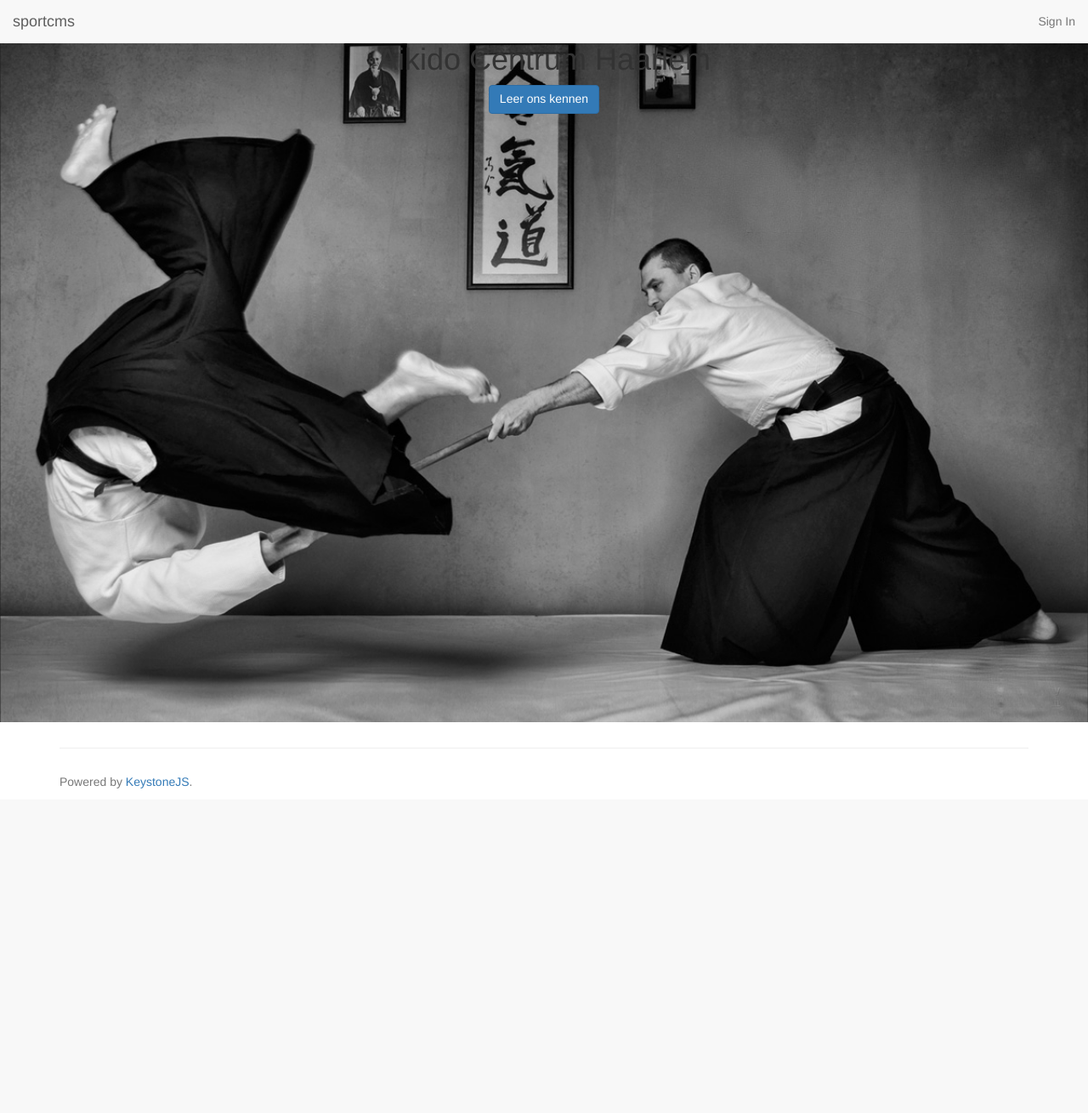
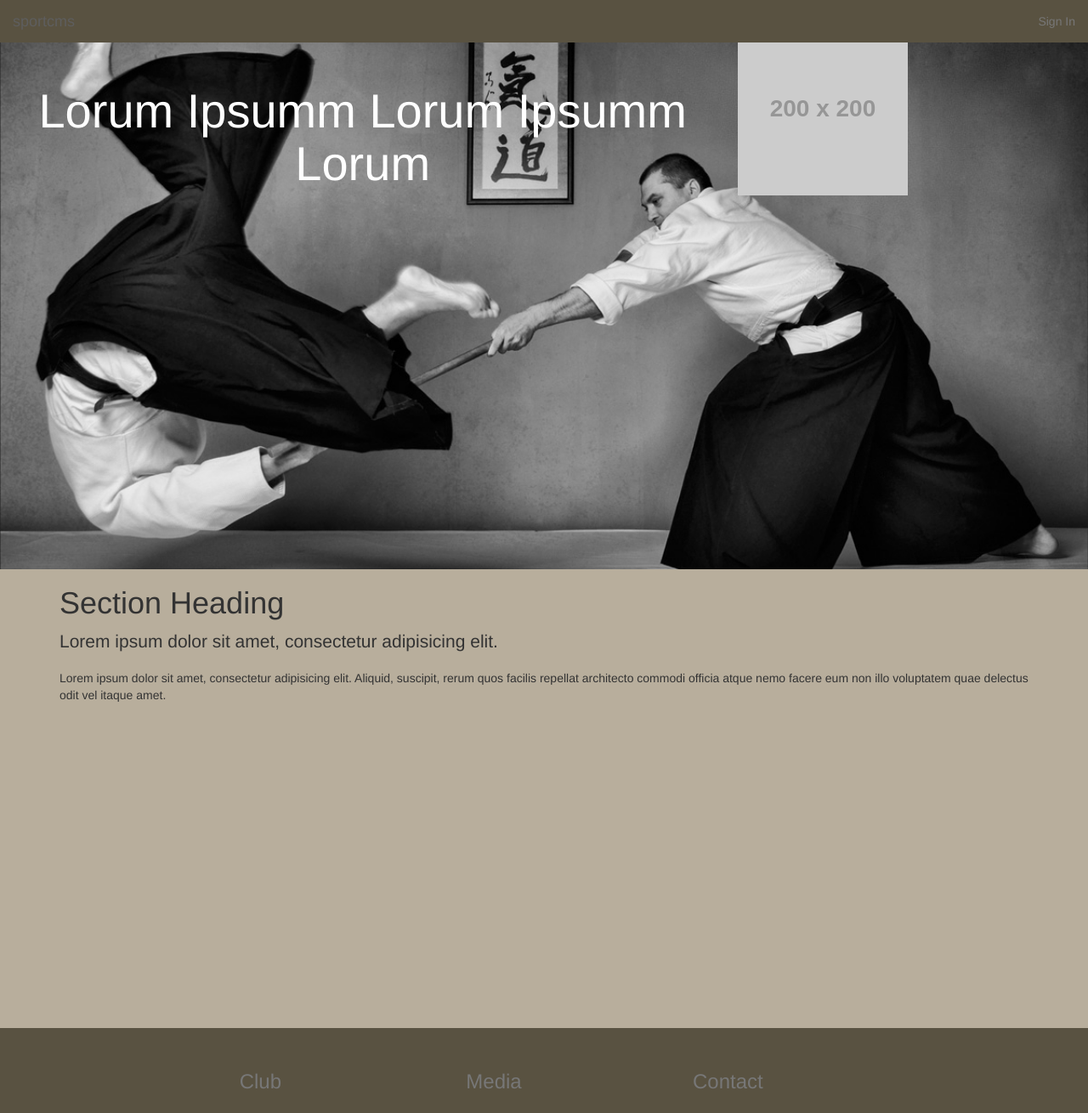
Before and after one commit to SaanGithub/aidikosports, a Node project: template templates/views/index.jade in a window 1280 px wide. Shown: the whole page at 85% size. Before the commit the page ends 928 px from the top, so only its background shows below. Run offline with Node 20 templates, Linux system fonts and the light colour scheme; the template is opened without the code that fills it, so the values that code supplies are empty; grey boxes labelled with a size stand in for pictures from a placeholder-image service; some libraries are stand-ins or nearby versions.

Commit message:
fixed landing page

```diff
--- a/public/styles/custom.css
+++ b/public/styles/custom.css
@@ -1,9 +1,56 @@
+html {
+    position: relative;
+    min-height: 100%;
+    background-color: #b8ae9c;
+}
+body {
+    margin: 0 0 100px; /* bottom = footer height */
+   background-color: #b8ae9c !important;
+}
+footer {
+    position: absolute;
+    left: 0;
+    bottom: 0;
+    height: 100px;
+    width: 100%;
+}
 header {
 
-  background: url('../images/background.jpg') no-repeat center center fixed;
+  background: url('../images/backgrounds.jpg') no-repeat center center fixed;
   -webkit-background-size: cover;
   -moz-background-size: cover;
   -o-background-size: cover;
   background-size: cover;
-  height: 100vh;
+
 }
+
+header, section {
+
+  height: 80vh;
+}
+
+.header1{
+
+color: white;
+  font-size: 4em;
+}
+.header-1{
+ padding-top: 50px
+}
+
+footer, #footer, .navbar.navbar-default.navbar-fixed-top{
+
+	background: #595241;
+}
+
+.col-half-offset{
+    margin-left:4.166666667%
+}
+
+.content{
+  opacity: 0.8;
+  background-color: #FFF;
+}
+.bordernone {
+border: 0 !important;
+}
--- a/routes/index.js
+++ b/routes/index.js
@@ -39,6 +39,7 @@ exports = module.exports = function (app) {
 	app.get('/blog/post/:post', routes.views.post);
 	app.get('/gallery', routes.views.gallery);
 	app.get('/over', routes.views.over);
+	app.get('/vragen', routes.views.vragen);
 	app.all('/contact', routes.views.contact);
 
 	// NOTE: To protect a route so that only admins can see it, use the requireUser middleware:
--- a/routes/middleware.js
+++ b/routes/middleware.js
@@ -22,7 +22,8 @@ exports.initLocals = function (req, res, next) {
 		{ label: 'Home', key: 'home', href: '/' },
 		{ label: 'Blog', key: 'blog', href: '/blog' },
 		{ label: 'Gallery', key: 'gallery', href: '/gallery' },
-		{ label: 'About', key: 'about', href: '/about' },
+		{ label: 'Over', key: 'over', href: '/over' },
+		{ label: 'Vragen', key: 'vragen', href: '/vragen' },
 		{ label: 'Contact', key: 'contact', href: '/contact' },
 	];
 	res.locals.user = req.user;
--- a/templates/layouts/default.jade
+++ b/templates/layouts/default.jade
@@ -3,107 +3,111 @@ include ../mixins/flash-messages
 doctype html
 html
 
-	//- HTML HEADER
-	head
-		meta(charset="utf-8")
-		meta(name="viewport", content="width=device-width, initial-scale=1.0")
-		meta(http-equiv="X-UA-Compatible" content="IE=edge")
+    //- HTML HEADER
+    head
+        meta(charset="utf-8")
+        meta(name="viewport", content="width=device-width, initial-scale=1.0")
+        meta(http-equiv="X-UA-Compatible" content="IE=edge")
 
-		title= title || 'sportcms'
-		link(rel="shortcut icon", href="/favicon.ico", type="image/x-icon")
-		link(rel='stylesheet', type='text/css', href='/styles/custom.css')
+        title= title || 'sportcms'
+        link(rel="shortcut icon", href="/favicon.ico", type="image/x-icon")
+        link(rel='stylesheet', type='text/css', href='/styles/custom.css')
 
-		//- Customise the stylesheet for your site by editing /public/styles/site.sass
-		link(href="/styles/site.css", rel="stylesheet")
+        //- Customise the stylesheet for your site by editing /public/styles/site.sass
+        link(href="/styles/site.css", rel="stylesheet")
 
-		//- This file provides the default styling for the KeystoneJS Content Editor
-		if user && user.canAccessKeystone
-			link(href="/keystone/styles/content/editor.min.css", rel="stylesheet")
+        //- This file provides the default styling for the KeystoneJS Content Editor
+        if user && user.canAccessKeystone
+            link(href="/keystone/styles/content/editor.min.css", rel="stylesheet")
 
-		//- HTML5 Shim and Respond.js IE8 support of HTML5 elements and media queries
-		//- Safely remove this block if you are not targeting IE8
-		//-[if lt IE 9]
-			script(src="//cdn.jsdelivr.net/html5shiv/3.7.3/html5shiv.js")
-			script(src="//cdn.jsdelivr.net/respond/1.4.2/respond.min.js")
-		//-[endif]
+        //- HTML5 Shim and Respond.js IE8 support of HTML5 elements and media queries
+        //- Safely remove this block if you are not targeting IE8
+        //-[if lt IE 9]
+            script(src="//cdn.jsdelivr.net/html5shiv/3.7.3/html5shiv.js")
+            script(src="//cdn.jsdelivr.net/respond/1.4.2/respond.min.js")
+        //-[endif]
 
-		//- Include template-specific stylesheets by extending the css block
-		block css
+        //- Include template-specific stylesheets by extending the css block
+        block css
 
-		//- Add any other template-specific HEAD tags by extending the head block
-		block head
+        //- Add any other template-specific HEAD tags by extending the head block
+        block head
 
-	//- HTML BODY
-	body
+    //- HTML BODY
+    body
 
-		//- HEADER
-		#header: .container
+        //- HEADER
+        #header: .container
 
-			//- Customise your site's navigation by changing the navLinks Array in ./routes/middleware.js
-			//- ... or completely change this header to suit your design.
+            //- Customise your site's navigation by changing the navLinks Array in ./routes/middleware.js
+            //- ... or completely change this header to suit your design.
 
-			div(role="navigation").navbar.navbar-default.navbar-fixed-top
-				.container-fluid
-					.navbar-header
-						button.navbar-toggle(type='button', data-toggle='collapse', data-target='.navbar-collapse')
-							span.sr-only Toggle navigation
-							span.icon-bar
-							span.icon-bar
-							span.icon-bar
-						a.navbar-brand(href='/') sportcms
-					.collapse.navbar-collapse
-						ul.nav.navbar-nav.navbar-left
-							each link in navLinks
-								li(class=(section == link.key ? 'active' : null)): a(href=link.href)= link.label
-						ul.nav.navbar-nav.navbar-right
-							if user
-								if user.canAccessKeystone
-									li: a(href='/keystone') Open Keystone
-								li: a(href='/keystone/signout') Sign Out
-							else
-								li: a(href='/keystone/signin') Sign In
-		//- BODY
-		#body
+            div(role="navigation").navbar.navbar-default.navbar-fixed-top.bordernone
+                .container-fluid
+                    .navbar-header
+                        button.navbar-toggle(type='button', data-toggle='collapse', data-target='.navbar-collapse')
+                            span.sr-only Toggle navigation
+                            span.icon-bar
+                            span.icon-bar
+                            span.icon-bar
+                        a.navbar-brand(href='/') sportcms
+                    .collapse.navbar-collapse
+                        ul.nav.navbar-nav.navbar-left
+                            each link in navLinks
+                                li(class=(section == link.key ? 'active' : null)): a(href=link.href)= link.label
+                        ul.nav.navbar-nav.navbar-right
+                            if user
+                                if user.canAccessKeystone
+                                    li: a(href='/keystone') Open Keystone
+                                li: a(href='/keystone/signout') Sign Out
+                            else
+                                li: a(href='/keystone/signin') Sign In
+        //- BODY
+        #body
 
-			//- NOTE:
-			//- There is no .container wrapping class around body blocks to allow more flexibility in design.
-			//- Remember to include it in your templates when you override the intro and content blocks!
+            //- NOTE:
+            //- There is no .container wrapping class around body blocks to allow more flexibility in design.
+            //- Remember to include it in your templates when you override the intro and content blocks!
 
-			//- The Intro block appears above flash messages (used for temporary information display)
-			block intro
+            //- The Intro block appears above flash messages (used for temporary information display)
+            block intro
 
-			//- Flash messages allow you to display once-off status messages to users, e.g. form
-			//- validation errors, success messages, etc.
-			+flash-messages(messages)
+            //- Flash messages allow you to display once-off status messages to users, e.g. form
+            //- validation errors, success messages, etc.
+            +flash-messages(messages)
 
-			//- The content block should contain the body of your template's content
-			block content
+            //- The content block should contain the body of your template's content
+            block content
 
 
-		//- FOOTER
-		.container: #footer
+        //- FOOTER
+        footer#footer.bordernone
+            #p1.col-xs-2
+            #p2.col-xs-2.col-half-offset
+                h3 Club
+            #p3.col-xs-2.col-half-offset
+                h3 Media
+            #p4.col-xs-2.col-half-offset
+                h3 Contact
+            #p5.col-xs-2.col-half-offset
 
-			//- You don't _have_ to include a link saying your site is powered by KeystoneJS, but we appreciate it!
-			p Powered by <a href="http://keystonejs.com" target="_blank">KeystoneJS</a>.
+        //- JAVASCRIPT
 
+        //- jQuery 1.11.3 is included by default, and required by both Bootstrap
+        //- and the KeystoneJS Content Editor. If you are not targeting IE8,
+        //- you can upgrade to 2.1.4 (also bundled) for better performance.
+        script(src='/js/jquery/jquery-1.11.3.min.js')
 
-		//- JAVASCRIPT
+        //- Customise which Bootstrap javascript files are served by including
+        //- them specifically here, instead of bootstrap-3.3.5.min.js
+        script(src='/js/bootstrap/bootstrap-3.3.5.min.js')
 
-		//- jQuery 1.11.3 is included by default, and required by both Bootstrap
-		//- and the KeystoneJS Content Editor. If you are not targeting IE8,
-		//- you can upgrade to 2.1.4 (also bundled) for better performance.
-		script(src='/js/jquery/jquery-1.11.3.min.js')
+        //- The KeystoneJS Content Editor provides support for ks-editable data attributes,
+        //- which generate links to edit content for users who can access Keystone
+        if user && user.canAccessKeystone
+            script(src='/keystone/js/content/editor.js')
 
-		//- Customise which Bootstrap javascript files are served by including
-		//- them specifically here, instead of bootstrap-3.3.5.min.js
-		script(src='/js/bootstrap/bootstrap-3.3.5.min.js')
+        //- Add scripts that are globally required by your site here.
 
-		//- The KeystoneJS Content Editor provides support for ks-editable data attributes,
-		//- which generate links to edit content for users who can access Keystone
-		if user && user.canAccessKeystone
-			script(src='/keystone/js/content/editor.js')
-
-		//- Add scripts that are globally required by your site here.
-
-		//- Include template-specific javascript files by extending the js block
-		block js
+        //- Include template-specific javascript files by extending the js block
+        block js
--- a/templates/views/index.jade
+++ b/templates/views/index.jade
@@ -3,6 +3,16 @@ extends ../layouts/default
 block content
     header
       .header-content
-        .header-content-inner.text-center
-          h1.header1 Aikido Centrum Haarlem
-          a.btn.btn-primary.btn-xl.page-scroll(href='#about') Leer ons kennen
+        .header-content-inner.text-center.col-md-8.header-1
+          h1.header1.pull-right Lorum Ipsumm Lorum Ipsumm Lorum
+        .header-content-inner.text-center.col-md-4
+          img.pull-left(src='http://placehold.it/200x200&text=Logo', alt='')
+
+    section
+      .container
+        .row
+          .col-lg-12
+            h1.section-heading Section Heading
+            p.lead.section-lead Lorem ipsum dolor sit amet, consectetur adipisicing elit.
+            p.section-paragraph
+              | Lorem ipsum dolor sit amet, consectetur adipisicing elit. Aliquid, suscipit, rerum quos facilis repellat architecto commodi officia atque nemo facere eum non illo voluptatem quae delectus odit vel itaque amet.
```
Also changed, not shown: menu.txt (+7 -10 lines), routes/views/vragen.js (added, +14 -0 lines), templates/views/blog.jade (+4 -4 lines), templates/views/contact.jade (+39 -29 lines), templates/views/over.jade (+14 -1 lines), templates/views/post.jade (+26 -26 lines), templates/views/vragen.jade (added, +11 -0 lines), public/images/backgrounds.jpg (renamed from public/images/background.jpg), routes/views/over.js (renamed from routes/views/about.js).
